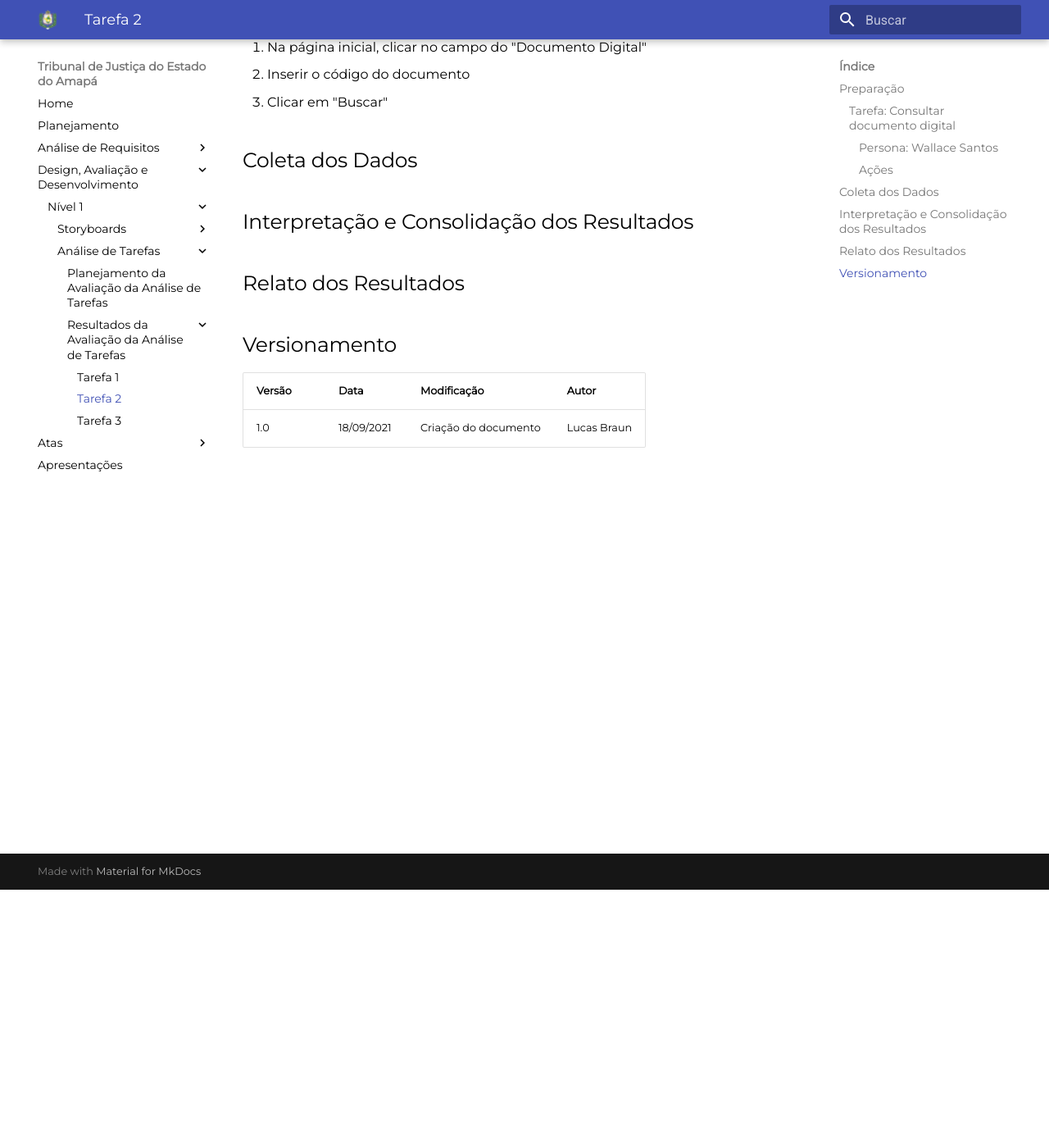
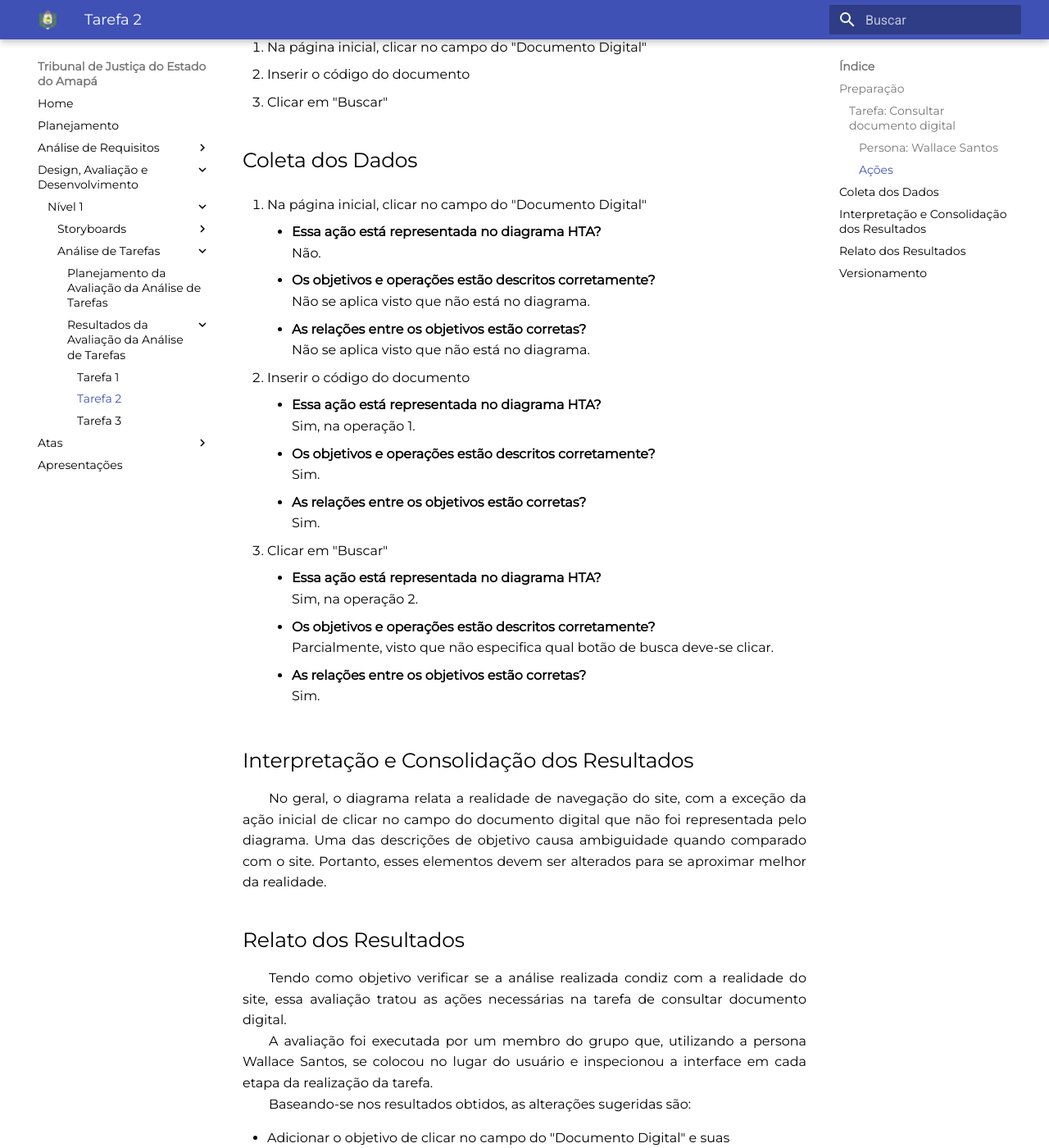
Before and after one commit to Interacao-Humano-Computador/2021.1-Tribunal_de_Justica_do_Amapa, an MkDocs documentation site: the page built from docs/design-ava-des/nivel-1/analise-tarefas/tarefa2.md, in a window 1280 px wide and 1400 px high, scrolled down 315 px. Shown: the whole window at 82% size. Built offline with MkDocs 1.6.1 and Material for MkDocs 9.7.7, drawn with Linux system fonts in a browser that asks for light colours; some of the changed text lies outside the part shown.

Commit message:
adicao da tarefa 2

```diff
--- a/docs/design-ava-des/nivel-1/analise-tarefas/tarefa2.md
+++ b/docs/design-ava-des/nivel-1/analise-tarefas/tarefa2.md
@@ -10,11 +10,45 @@
 
 ## Coleta dos Dados
 
+1. Na página inicial, clicar no campo do "Documento Digital"
+    - **Essa ação está representada no diagrama HTA?**
+    Não.
+    - **Os objetivos e operações estão descritos corretamente?**
+    Não se aplica visto que não está no diagrama.
+    - **As relações entre os objetivos estão corretas?**
+    Não se aplica visto que não está no diagrama.
+
+2. Inserir o código do documento
+    - **Essa ação está representada no diagrama HTA?**
+    Sim, na operação 1.
+    - **Os objetivos e operações estão descritos corretamente?**
+    Sim.
+    - **As relações entre os objetivos estão corretas?**
+    Sim.
+
+3. Clicar em "Buscar"
+    - **Essa ação está representada no diagrama HTA?**
+    Sim, na operação 2.
+    - **Os objetivos e operações estão descritos corretamente?**
+    Parcialmente, visto que não especifica qual botão de busca deve-se clicar.
+    - **As relações entre os objetivos estão corretas?**
+    Sim.
+
 ## Interpretação e Consolidação dos Resultados
 
+&emsp;&emsp;No geral, o diagrama relata a realidade de navegação do site, com a exceção da ação inicial de clicar no campo do documento digital que não foi representada pelo diagrama. Uma das descrições de objetivo causa ambiguidade quando comparado com o site. Portanto, esses elementos devem ser alterados para se aproximar melhor da realidade.
+
 ## Relato dos Resultados
+
+&emsp;&emsp;Tendo como objetivo verificar se a análise realizada condiz com a realidade do site, essa avaliação tratou as ações necessárias na tarefa de consultar documento digital.
+&emsp;&emsp;A avaliação foi executada por um membro do grupo que, utilizando a persona Wallace Santos, se colocou no lugar do usuário e inspecionou a interface em cada etapa da realização da tarefa.
+&emsp;&emsp;Baseando-se nos resultados obtidos, as alterações sugeridas são:
+
+- Adicionar o objetivo de clicar no campo do "Documento Digital" e suas respectivas relações ao diagrama.
+- Alterar a descrição do objetivo de "clicar no botão Buscar" para remover possíveis ambiguidades com o restante da página.
 
 ## Versionamento
 | Versão | Data | Modificação | Autor |
 |--|--|--|--|
 | 1.0 | 18/09/2021 | Criação do documento | Lucas Braun |
+| 1.1 | 18/09/2021 | Criação do documento | Guilherme Vial |
```
